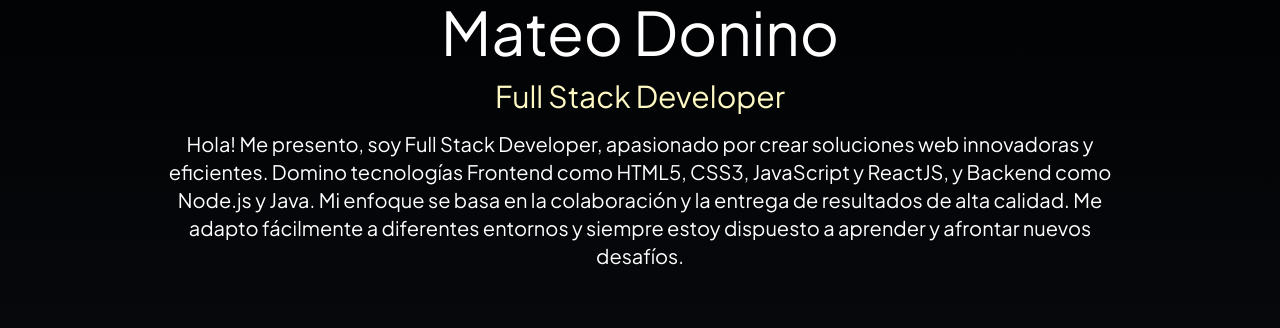
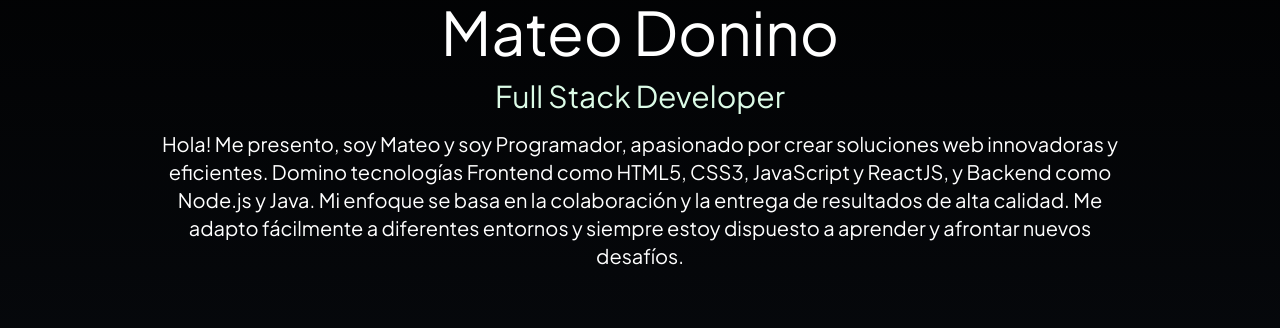
Before and after one commit to MateoDonino/react-portfolio, a Next.js app: page / in a window 1280 px wide. Shown: the part 166-494 px from the top of the page. Built offline with nearby package versions, Linux system fonts and the light colour scheme; grey boxes are pictures that could not be loaded.

Commit message:
Actualizacion 2.3

```diff
--- a/pages/index.js
+++ b/pages/index.js
@@ -40,12 +40,12 @@ export default function Home() {
             <h2 className=" text-5xl py-2 text-white font-medium md:text-6xl">
               Mateo Donino
             </h2>
-            <h3 className=" text-2xl py-2 md:text-3xl font-medium text-yellow-100">
+            <h3 className=" text-2xl py-2 md:text-3xl font-medium text-green-100">
               Full Stack Developer
             </h3>
             <p className=" text-md py-2 leading-8 text-white md:text-xl">
-              Hola! Me presento, soy Full Stack Developer, apasionado por crear
-              soluciones web innovadoras y eficientes. Domino tecnologías
+              Hola! Me presento, soy Mateo y soy Programador, apasionado por
+              crear soluciones web innovadoras y eficientes. Domino tecnologías
               Frontend como HTML5, CSS3, JavaScript y ReactJS, y Backend como
               Node.js y Java. Mi enfoque se basa en la colaboración y la entrega
               de resultados de alta calidad. Me adapto fácilmente a diferentes
```
